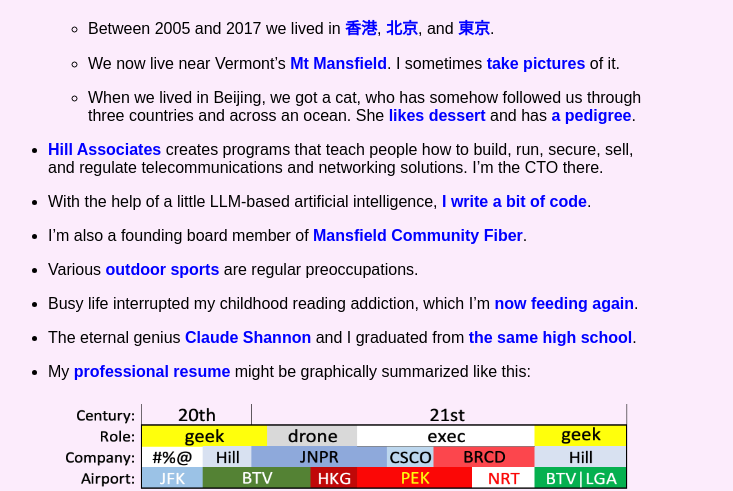
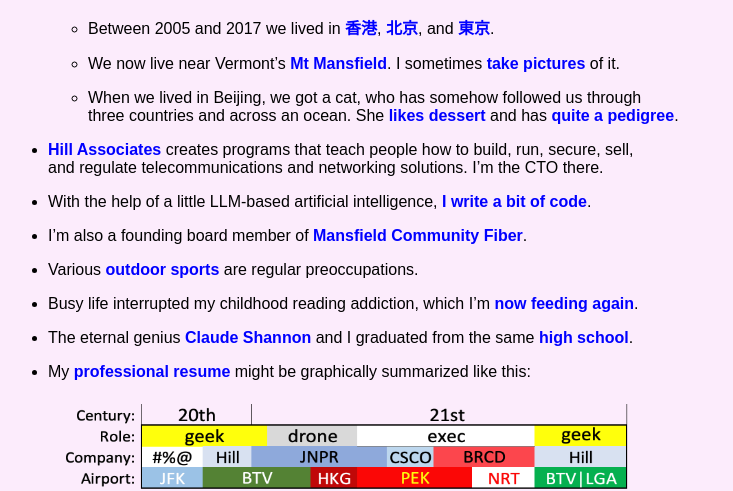
Before and after one commit to mkolon/mattkolon.com, a Jekyll site: the page built from about.md, in a window 1280 px wide. Shown: the part 261-752 px from the top of the page, without its empty margins (0-733 px from the left). Built offline with Jekyll 4.4.1, drawn with Linux system fonts in a browser that asks for light colours.

Commit message:
added links

```diff
--- a/about.md
+++ b/about.md
@@ -20,7 +20,7 @@
 
     - We now live near Vermont's [**Mt Mansfield**](https://en.wikipedia.org/wiki/Mount_Mansfield){:target="_blank"}. I sometimes [**take pictures**](https://photos.app.goo.gl/5XAN8cZtD3x7Abu79){:target="_blank"} of it.
 
-    - When we lived in Beijing, we got a cat, who has somehow followed us through<br>three countries and across an ocean. She [likes dessert](/assets/kiki.mov) and has [a pedigree](/assets/kiki.png).
+    - When we lived in Beijing, we got a cat, who has somehow followed us through<br>three countries and across an ocean. She [likes dessert](/assets/kiki.mov) and has [quite a pedigree](/assets/kiki.png).
 
 - [**Hill Associates**](https://www.hillvt.com/){:target="_blank"} creates programs that teach people how to build, run, secure, sell,<br>and regulate telecommunications and networking solutions. I'm the CTO there.
 
@@ -32,7 +32,7 @@
 
 - Busy life interrupted my childhood reading addiction, which I'm [**now feeding again**](https://bit.ly/3Zstavx){:target="_blank"}.
 
-- The eternal genius [**Claude Shannon**](https://en.wikipedia.org/wiki/Claude_Shannon) and I graduated from [the same high school](https://ghs.gaylordschools.com/).
+- The eternal genius [**Claude Shannon**](https://en.wikipedia.org/wiki/Claude_Shannon) and I graduated from the same [high school](https://ghs.gaylordschools.com/).
 
 - My [professional resume](https://www.linkedin.com/in/mkolon/){:target="_blank"} might be graphically summarized like this:<br>
 <img src="/assets/paths.png" alt="Paths" height="130" width="650">
```
